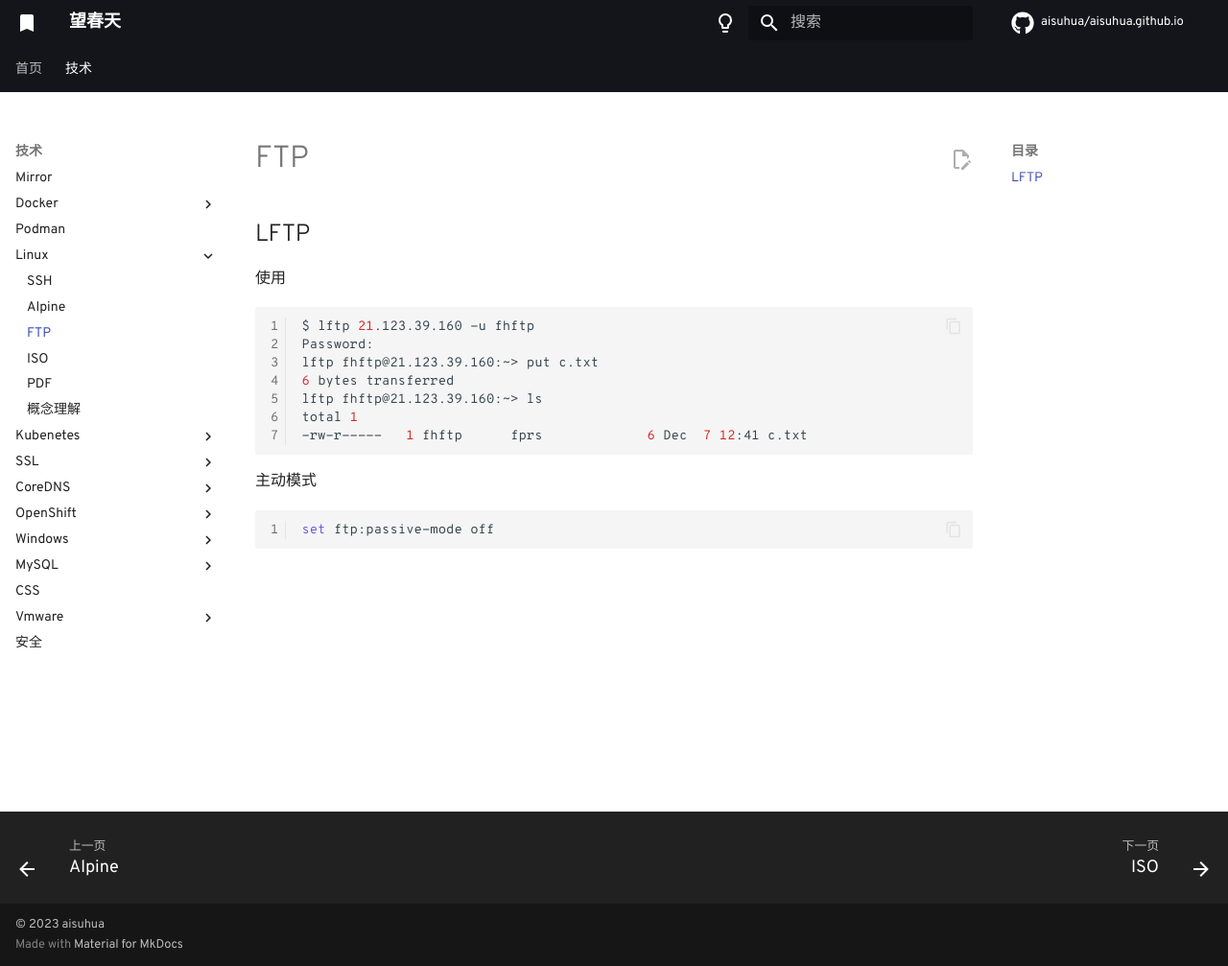
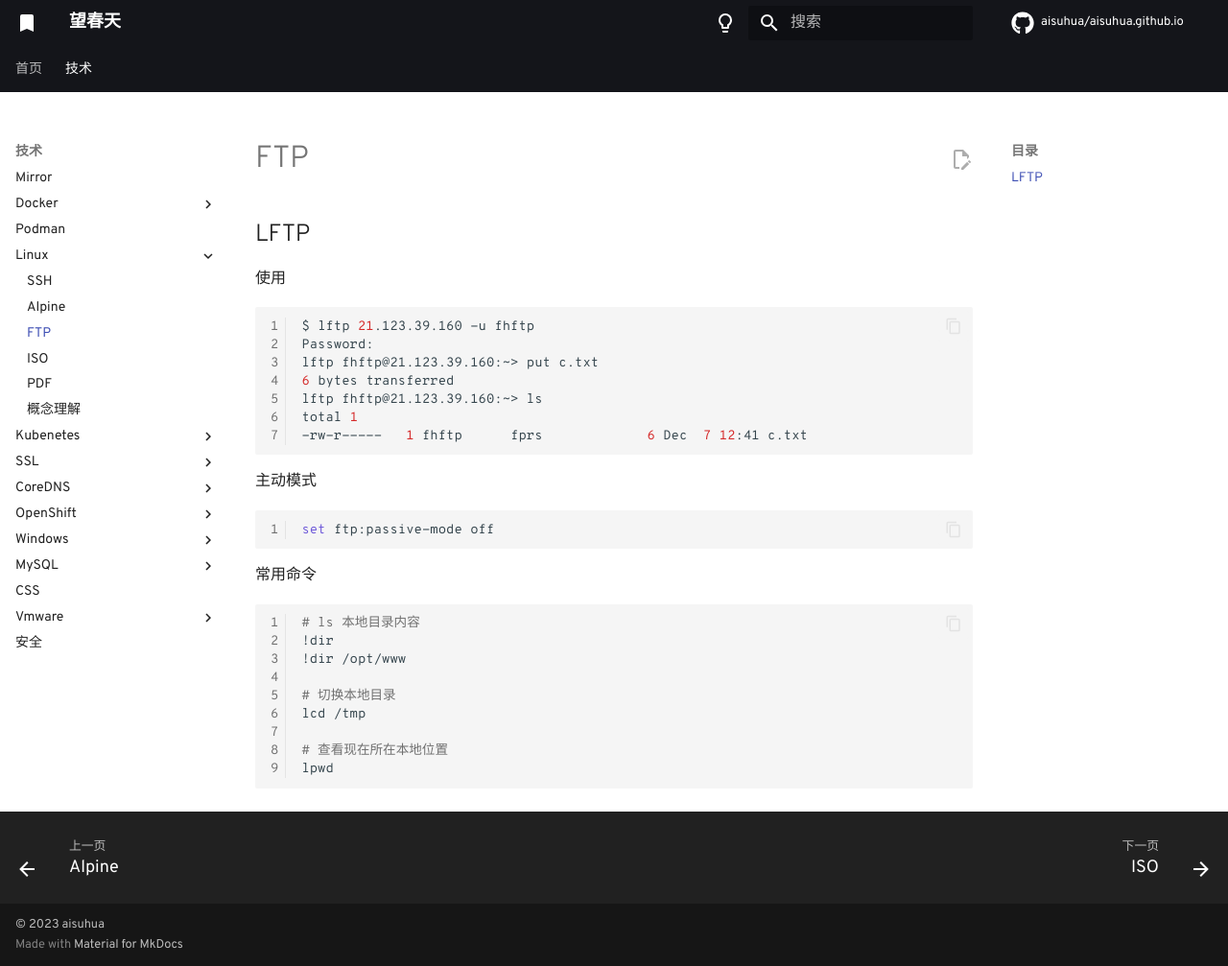
Before and after one commit to aisuhua/aisuhua.github.io, an MkDocs documentation site: the page built from docs/linux/ftp.md, in a window 1280 px wide and 1007 px high. Shown: the whole window at 96% size. Built offline with MkDocs 1.6.1 and Material for MkDocs 9.7.7, drawn with Linux system fonts in a browser that asks for light colours; comment, search, counter and statistics services are not loaded.

Commit message:
concepts.md mkdocs.yml

````diff
--- a/docs/linux/ftp.md
+++ b/docs/linux/ftp.md
@@ -19,3 +19,17 @@ total 1
 ```sh
 set ftp:passive-mode off
 ```
+
+常用命令
+
+```sh
+# ls 本地目录内容
+!dir
+!dir /opt/www
+
+# 切换本地目录
+lcd /tmp
+
+# 查看现在所在本地位置
+lpwd
+```
````
